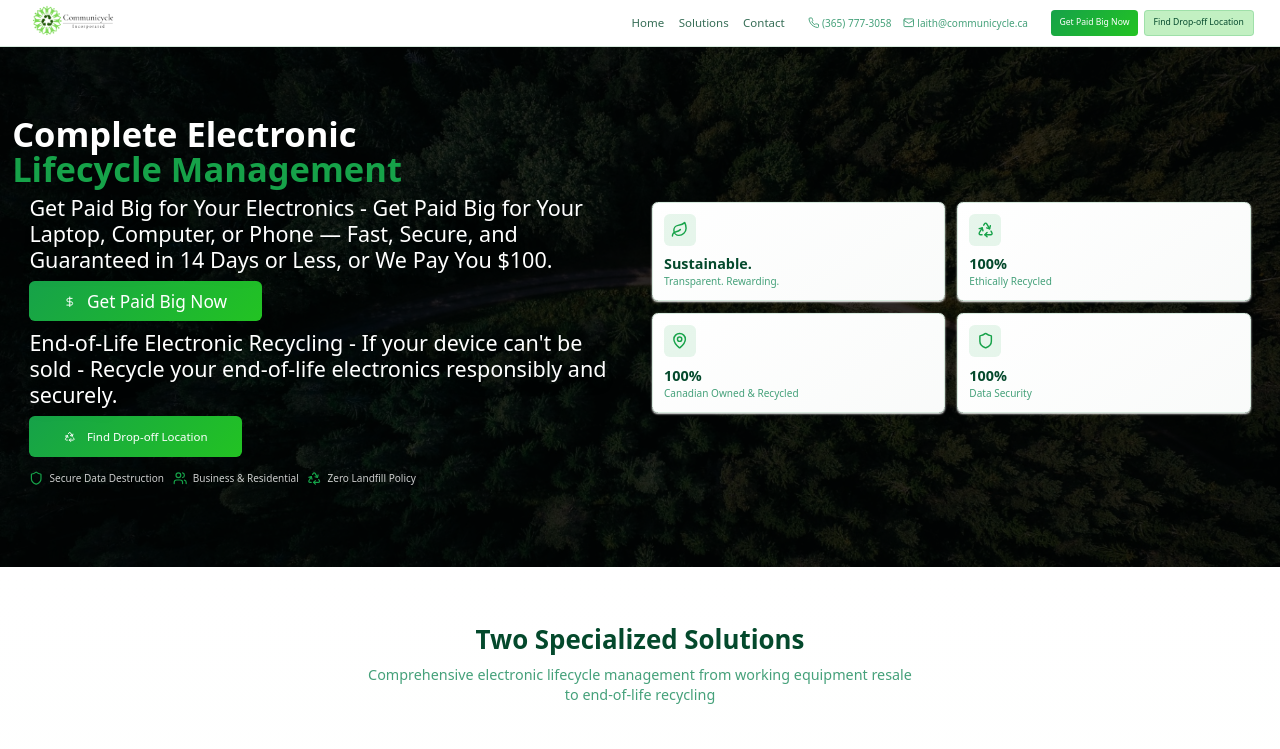
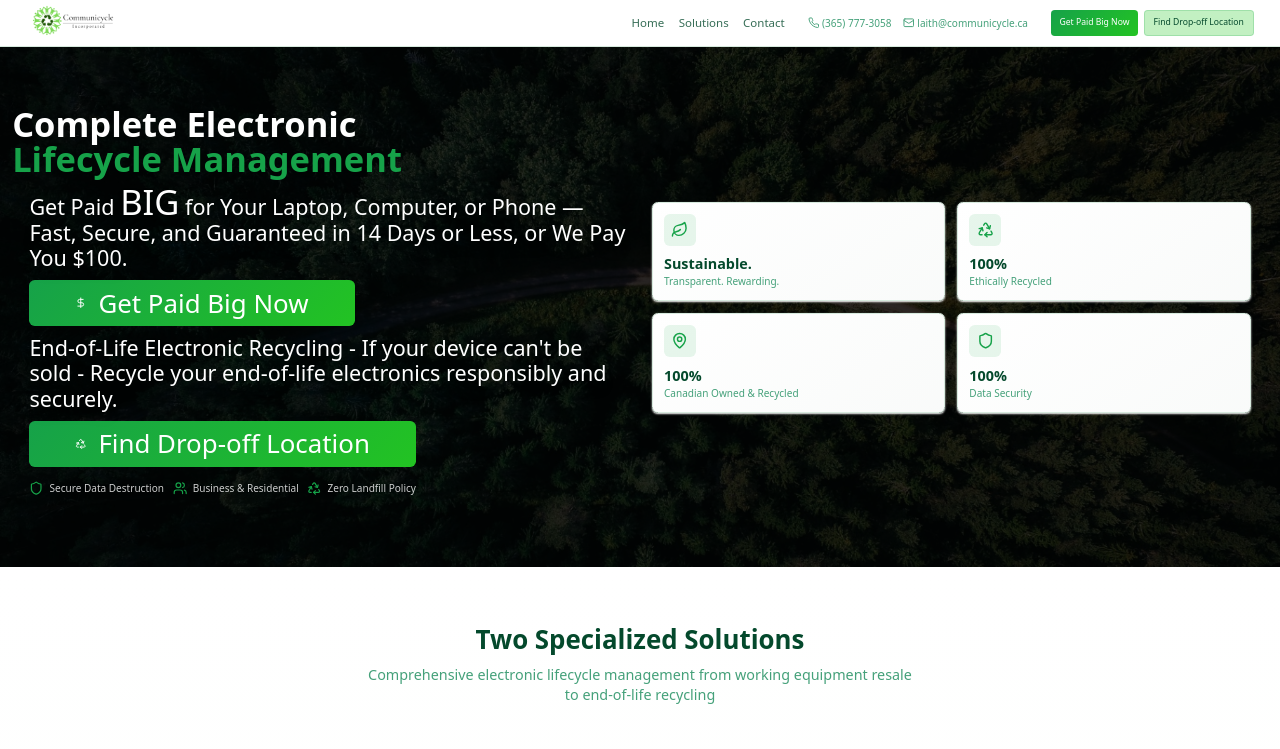
Before and after one commit to CommunicycleCorp/communicycle-green-exchange, a React (Vite) app: page / in a window 1280 px wide. Shown: the top 749 px of the page. Built offline with nearby package versions, Linux system fonts and the light colour scheme.

Commit message:
Reverted to commit 82bc46370b36c2dbb56c1556753d5095a3c97c96

```diff
--- a/src/components/Hero.tsx
+++ b/src/components/Hero.tsx
@@ -1,21 +1,14 @@
-
 import { Button } from "@/components/ui/button";
 import { Card } from "@/components/ui/card";
 import { DollarSign, Shield, Recycle, Users, MapPin, Award, Leaf } from "lucide-react";
 import { useNavigate } from "react-router-dom";
-
 export function Hero() {
   const navigate = useNavigate();
-
-  return (
-    <section className="relative min-h-[90vh] sm:min-h-[55vh] lg:min-h-[65vh] flex items-center overflow-hidden">
+  return <section className="relative min-h-[90vh] sm:min-h-[55vh] lg:min-h-[65vh] flex items-center overflow-hidden">
       {/* Background Image */}
-      <div
-        className="absolute inset-0 bg-cover bg-center bg-no-repeat"
-        style={{
-          backgroundImage: `url('/lovable-uploads/81c17b36-34f9-4958-ba7e-4cbcfaecefd5.png')`,
-        }}
-      >
+      <div className="absolute inset-0 bg-cover bg-center bg-no-repeat" style={{
+      backgroundImage: `url('/lovable-uploads/81c17b36-34f9-4958-ba7e-4cbcfaecefd5.png')`
+    }}>
         <div className="absolute inset-0 bg-black/80"></div>
       </div>
       <div className="container mx-auto px-4 md:px-5 py-2 md:py-7 lg:py-10 relative z-10">
@@ -28,17 +21,12 @@ export function Hero() {
                 <span className="block text-primary">Lifecycle Management</span>
               </h1>
               <p className="text-xl md:text-3xl text-white font-semibold md:font-medium leading-tight mt-4 md:mt-0 drop-shadow-lg">
-                <span className="hidden md:inline">Get Paid Big for Your Electronics - </span>Get Paid Big for Your Laptop, Computer, or Phone — Fast, Secure, and Guaranteed in 14 Days or Less, or We Pay You $100.
+                Get Paid <span className="text-3xl md:text-5xl">BIG</span> for Your Laptop, Computer, or Phone — Fast, Secure, and Guaranteed in 14 Days or Less, or We Pay You $100.
               </p>
 
               <div className="mb-4">
-                <Button
-                  variant="hero"
-                  size="xl"
-                  className="text-2xl"
-                  onClick={() => window.open('https://tally.so/r/w40aVO', '_blank')}
-                >
-                  <DollarSign className="mr-2 h-5 w-5" />
+                <Button variant="hero" size="xl" onClick={() => window.open('https://tally.so/r/w40aVO', '_blank')} className="text-2xl lg:h-16 lg:px-16 lg:text-4xl">
+                  <DollarSign className="mr-2 h-5 w-5 lg:h-6 lg:w-6" />
                   Get Paid Big Now
                 </Button>
               </div>
@@ -48,15 +36,14 @@ export function Hero() {
               </p>
 
               <div className="mb-4">
-                <Button
-                  variant="hero"
-                  size="xl"
-                  onClick={() => {
-                    navigate('/dropoff-locations');
-                    setTimeout(() => window.scrollTo({ top: 0, behavior: 'smooth' }), 100);
-                  }}
-                >
-                  <Recycle className="mr-2 h-5 w-5" />
+                <Button variant="hero" size="xl" onClick={() => {
+                navigate('/dropoff-locations');
+                setTimeout(() => window.scrollTo({
+                  top: 0,
+                  behavior: 'smooth'
+                }), 100);
+              }} className="text-2xl lg:h-16 lg:px-16 lg:text-4xl">
+                  <Recycle className="mr-2 h-5 w-5 lg:h-6 lg:w-6" />
                   Find Drop-off Location
                 </Button>
               </div>
@@ -131,6 +118,5 @@ export function Hero() {
           </div>
         </div>
       </div>
-    </section>
-  );
+    </section>;
 }
```
